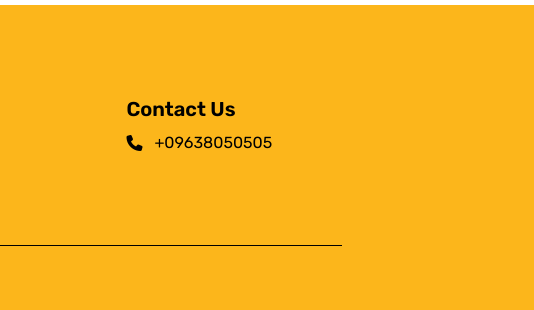
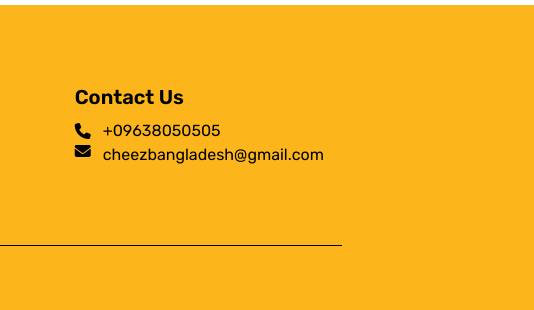
Before and after one commit to rifatNR/cheez, a website: page index.html in a window 1280 px wide. Shown: the part 2342-2652 px from the top of the page, 746-1280 px from the left. Drawn offline with Linux system fonts and the light colour scheme; some packages are replaced by stand-ins of ours.

Commit message:
added email

```diff
--- a/index.html
+++ b/index.html
@@ -135,9 +135,13 @@
                     <div>
                         <div class="text-xl font-semibold mb-2 md:text-left text-center">Contact Us</div>
                         <div>
-                            <a href="tel:+09638050505" class="flex items-center justify-center space-x-3 hover:text-white">
+                            <a href="tel:+09638050505" class="flex items-center justify-start space-x-3 hover:text-white">
                                 <i class="fa-solid fa-phone"></i>
                                 <div>+09638050505</div>
+                            </a>
+                            <a href="mailto: cheezbangladesh@gmail.com" class="flex items-start justify-center space-x-3 hover:text-white">
+                                <i class="fa-solid fa-envelope"></i>
+                                <div>cheezbangladesh@gmail.com</div>
                             </a>
                         </div>
                     </div>
```
